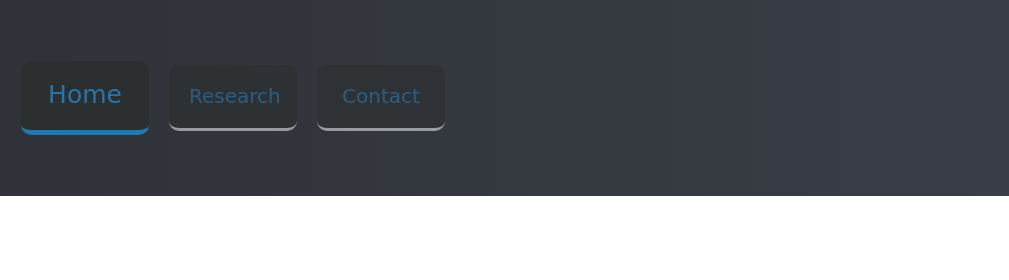
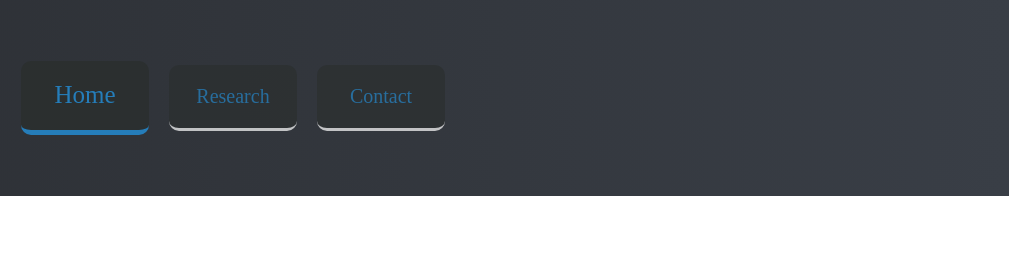
Before and after one commit to sepehrliasi/sepehrliasi.github.io, a plain HTML site: page index.html in a window 1280 px wide. Shown: the top 280 px of the page, 271-1280 px from the left. Drawn offline with Linux system fonts and the light colour scheme.

Commit message:
minor button color improvement

```diff
--- a/css/global.css
+++ b/css/global.css
@@ -1,5 +1,5 @@
 body {
-  font-family: cursive;
+  font-family: Times New Roman, cursive;
 }
 
 nav.home-nav {
@@ -16,7 +16,7 @@ button.nav {
   height: 60%;
   border: none;
   border-bottom: 3px solid white;
-  opacity: 50%;
+  opacity: 70%;
   padding: 20px;
   margin: 10px;
   background-color: rgb(43, 47, 47);
@@ -30,7 +30,7 @@ button.selected {
   height: 60%;
   border: none;
   border-bottom: 5px solid rgb(36, 134, 200);
-  opacity: 80%;
+  opacity: 90%;
   padding: 20px;
   margin: 10px;
   background-color: rgb(43, 47, 47);
```
